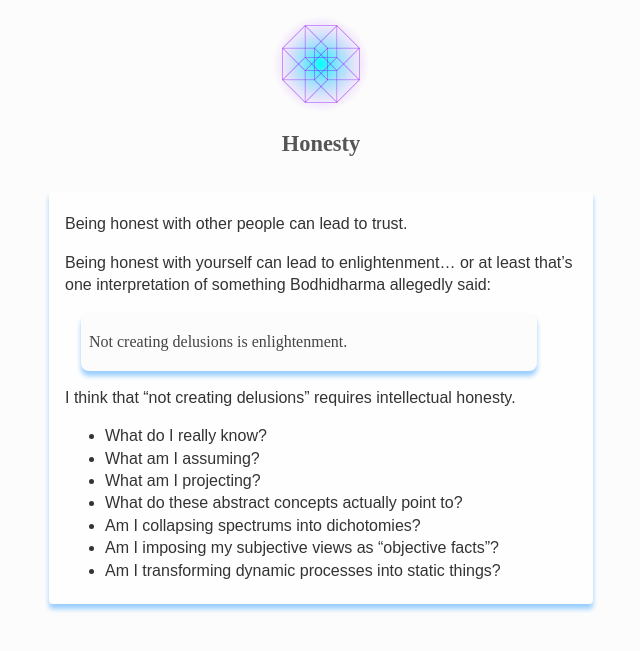
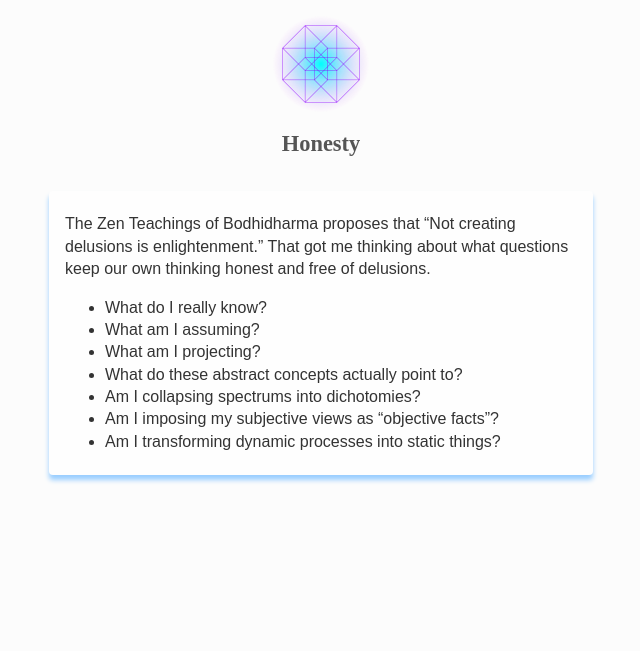
Before and after one commit to derek-v-s/derek-v-s.github.io, a Jekyll site: the page built from honesty.md, in a window 1280 px wide. Shown: the top 651 px of the page, without its empty margins (319-959 px from the left). Built offline with Jekyll 4.4.1, drawn with Linux system fonts in a browser that asks for light colours.

Commit message:
Rewrite honesty.md

```diff
--- a/honesty.md
+++ b/honesty.md
@@ -4,13 +4,7 @@ description: Enlightenment through intellectual honesty
 permalink: /honesty.html
 ---
 
-Being honest with other people can lead to trust.
-
-Being honest with yourself can lead to enlightenment... or at least that's one interpretation of something Bodhidharma allegedly said:
-
-> Not creating delusions is enlightenment.
-
-I think that "not creating delusions" requires intellectual honesty.
+The Zen Teachings of Bodhidharma proposes that "Not creating delusions is enlightenment." That got me thinking about what questions keep our own thinking honest and free of delusions.
 
 - What do I really know?
 - What am I assuming?
```
